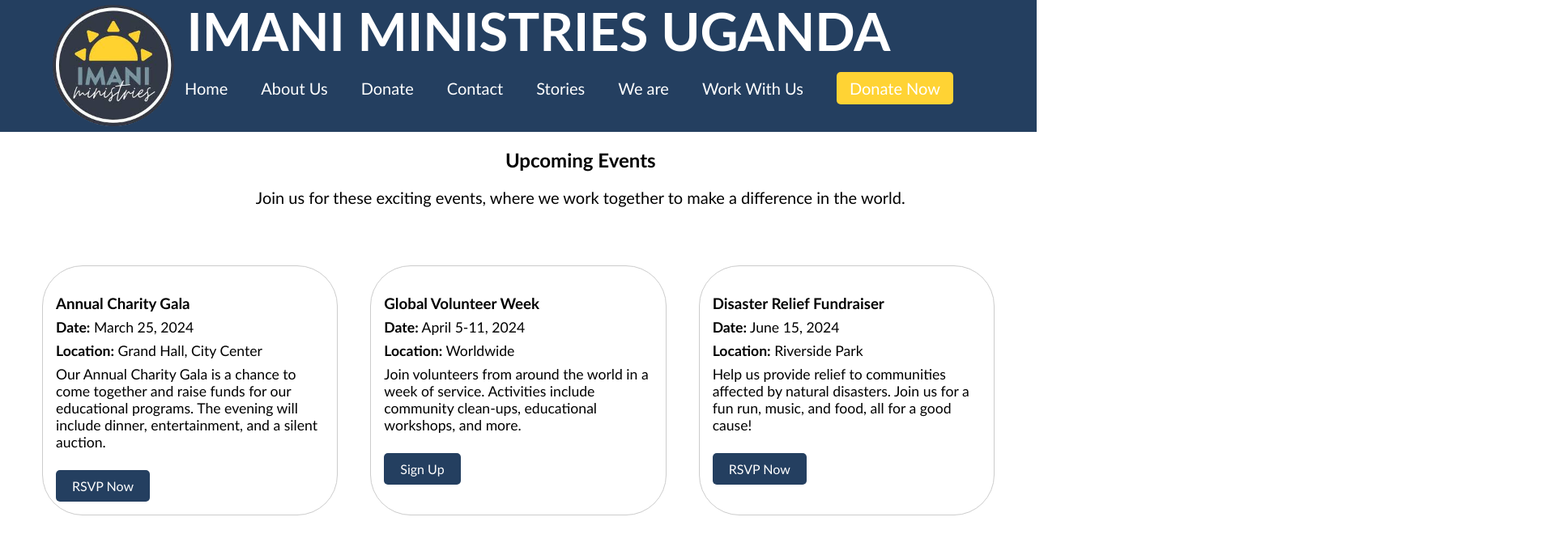
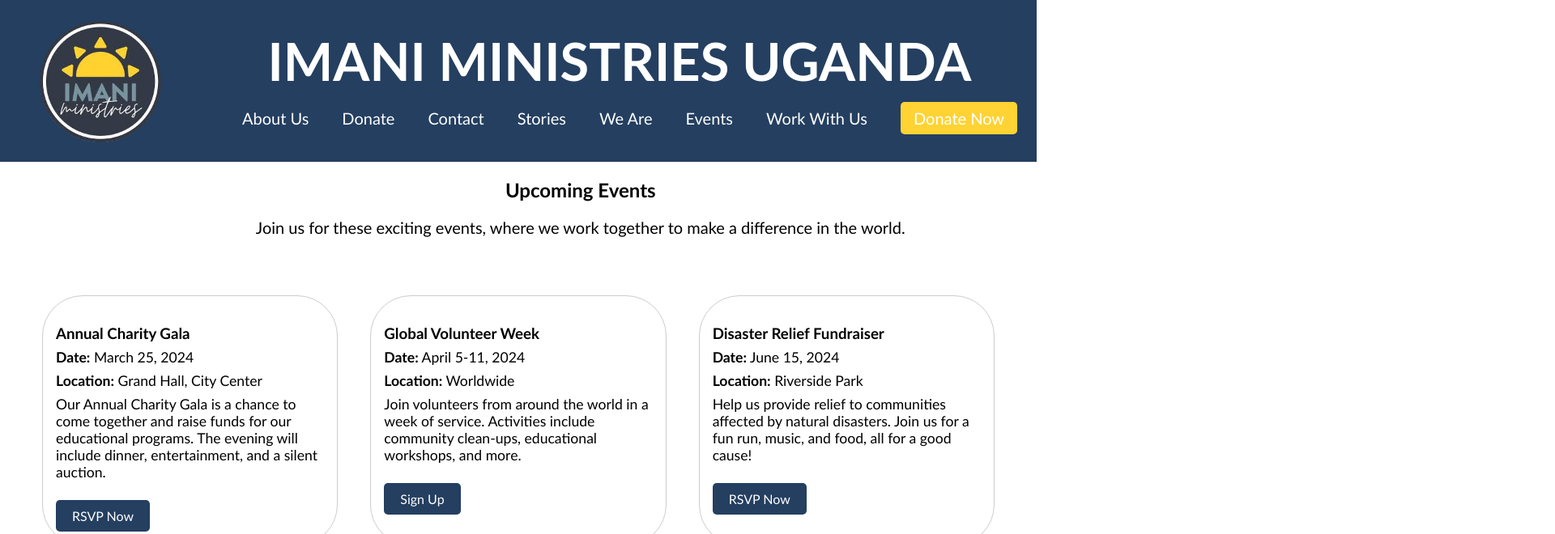
Before and after one commit to piranockharvey03/Imani-Ministries, a plain HTML site: page events.html in a window 1280 px wide. Shown: the top 660 px of the page at 81% size, 1920 px wide, since content can reach past the window. Drawn offline with Linux system fonts and the light colour scheme.

Commit message:
changes to the vav bar

```diff
--- a/css/aboutus.css
+++ b/css/aboutus.css
@@ -2,15 +2,33 @@ body {
     font-family: 'Trebuchet MS', 'Lucida Sans Unicode', 'Lucida Grande', 'Lucida Sans', Arial, sans-serif;
     margin: 0;
     padding: 0;
+    box-sizing: 0;
+    height: 100vh;
+    width: 100%;
     animation: fadeIn 2s ease-in-out;
+
 }
-
 .header {
     background: #243F60;
     color: #fff;
     padding: 1rem;
     text-align: center;
     animation: fadeIn 2s ease-in-out;
+}
+.container {
+    display: flex;
+    justify-content: center;
+    margin-top: 20px;
+    margin-bottom: -20px;
+}
+
+.navContainer {
+    margin-top: 120px;
+    margin-bottom: 20px;
+    font-size: 65px;
+    margin-left: 50px;
+    animation: slideInUp 1.5s ease-out;
+
 }
 
 .header h1 {
@@ -28,7 +46,7 @@ body {
     display: flex;
     justify-content: center;
     gap: 1rem;
-    margin-right: -50px;
+    /*margin-right: -50px;*/
 }
 
 .header ul li {
@@ -47,13 +65,12 @@ body {
 .header ul li a:hover {
     color: #ffd334;
 }
-
 .mainicon1 {
     border-radius: 150px;
     width: 150px;
     height: 150px;
-    margin-right: 1000px;
-    margin-bottom: -40px;
+    /* margin-right: 1000px;
+    margin-bottom: -40px;*/
     margin-top: -10px;
     animation: bounce 2s infinite;
 }
--- a/css/contactus.css
+++ b/css/contactus.css
@@ -1,9 +1,12 @@
-/* Contact Page Styles */
 body {
     font-family: 'Trebuchet MS', 'Lucida Sans Unicode', 'Lucida Grande', 'Lucida Sans', Arial, sans-serif;
     margin: 0;
     padding: 0;
-    color: #000000;
+    box-sizing: 0;
+    height: 100vh;
+    width: 100%;
+    animation: fadeIn 2s ease-in-out;
+
 }
 
 .header {
@@ -13,7 +16,21 @@ body {
     text-align: center;
     animation: fadeIn 2s ease-in-out;
 }
+.container {
+    display: flex;
+    justify-content: center;
+    margin-top: 20px;
+    margin-bottom: -20px;
+}
 
+.navContainer {
+    margin-top: 120px;
+    margin-bottom: 20px;
+    font-size: 65px;
+    margin-left: 50px;
+    animation: slideInUp 1.5s ease-out;
+
+}
 .header h1 {
     margin-top: -120px;
     margin-bottom: 70px;
@@ -29,7 +46,7 @@ body {
     display: flex;
     justify-content: center;
     gap: 1rem;
-    margin-right: -50px;
+    /*margin-right: -50px;*/
 }
 
 .header ul li {
@@ -52,8 +69,8 @@ body {
     border-radius: 150px;
     width: 150px;
     height: 150px;
-    margin-right: 1000px;
-    margin-bottom: -40px;
+    /* margin-right: 1000px;
+    margin-bottom: -40px;*/
     margin-top: -10px;
     animation: bounce 2s infinite;
 }
--- a/css/donate.css
+++ b/css/donate.css
@@ -1,8 +1,13 @@
 /* Donate Page Styles */
 body {
-    font-family: 'Trebuchet MS', 'Lucida Sans Unicode', 'Lucida Grande', 'Lucida Sans', Arial, sans-serif;    margin: 0;
+    font-family: 'Trebuchet MS', 'Lucida Sans Unicode', 'Lucida Grande', 'Lucida Sans', Arial, sans-serif;
+    margin: 0;
     padding: 0;
-    color: #000000;
+    box-sizing: 0;
+    height: 100vh;
+    width: 100%;
+    animation: fadeIn 2s ease-in-out;
+
 }
 
 .header {
@@ -13,6 +18,21 @@ body {
     animation: fadeIn 2s ease-in-out;
 }
 
+.container {
+    display: flex;
+    justify-content: center;
+    margin-top: 20px;
+    margin-bottom: -20px;
+}
+
+.navContainer {
+    margin-top: 120px;
+    margin-bottom: 20px;
+    font-size: 65px;
+    margin-left: 50px;
+    animation: slideInUp 1.5s ease-out;
+
+}
 .header h1 {
     margin-top: -120px;
     margin-bottom: 70px;
@@ -28,7 +48,7 @@ body {
     display: flex;
     justify-content: center;
     gap: 1rem;
-    margin-right: -50px;
+    /*margin-right: -50px;*/
 }
 
 .header ul li {
@@ -52,8 +72,8 @@ body {
     border-radius: 150px;
     width: 150px;
     height: 150px;
-    margin-right: 1000px;
-    margin-bottom: -40px;
+    /* margin-right: 1000px;
+    margin-bottom: -40px;*/
     margin-top: -10px;
     animation: bounce 2s infinite;
 }
--- a/css/events.css
+++ b/css/events.css
@@ -3,7 +3,11 @@ body {
     font-family: 'Trebuchet MS', 'Lucida Sans Unicode', 'Lucida Grande', 'Lucida Sans', Arial, sans-serif;
     margin: 0;
     padding: 0;
-    color: #000000;
+    box-sizing: 0;
+    height: 100vh;
+    width: 100%;
+    animation: fadeIn 2s ease-in-out;
+
 }
 .header {
     background: #243F60;
@@ -11,6 +15,22 @@ body {
     padding: 1rem;
     text-align: center;
     animation: fadeIn 2s ease-in-out;
+}
+
+.container {
+    display: flex;
+    justify-content: center;
+    margin-top: 20px;
+    margin-bottom: -20px;
+}
+
+.navContainer {
+    margin-top: 120px;
+    margin-bottom: 20px;
+    font-size: 65px;
+    margin-left: 50px;
+    animation: slideInUp 1.5s ease-out;
+
 }
 
 .header h1 {
@@ -28,7 +48,7 @@ body {
     display: flex;
     justify-content: center;
     gap: 1rem;
-    margin-right: -50px;
+    /*margin-right: -50px;*/
 }
 
 .header ul li {
@@ -52,8 +72,8 @@ body {
     border-radius: 150px;
     width: 150px;
     height: 150px;
-    margin-right: 1000px;
-    margin-bottom: -40px;
+    /* margin-right: 1000px;
+    margin-bottom: -40px;*/
     margin-top: -10px;
     animation: bounce 2s infinite;
 }
--- a/css/index.css
+++ b/css/index.css
@@ -4,15 +4,8 @@ body {
     padding: 0;
     box-sizing: 0;
     height: 100vh;
-        width: 100%;
+    width: 100%;
     animation: fadeIn 2s ease-in-out;
-
-}
-
-.container{
-    margin: 0;
-    padding: 0;
-
 }
 
 .header {
@@ -21,6 +14,19 @@ body {
     padding: 1rem;
     text-align: center;
     animation: fadeIn 2s ease-in-out;
+}
+.container {
+    display: flex;
+    justify-content: center;
+    margin-top: 20px;
+    margin-bottom: -20px;
+}
+.navContainer{
+    margin-top: 120px;
+        margin-bottom: 20px;
+        font-size: 65px;
+        margin-left: 50px;
+        animation: slideInUp 1.5s ease-out;
 }
 
 .header h1 {
@@ -38,7 +44,7 @@ body {
     display: flex;
     justify-content: center;
     gap: 1rem;
-    margin-right: -50px;
+/*margin-right: -50px;*/
 }
 
 .header ul li {
@@ -62,8 +68,8 @@ body {
     border-radius: 150px;
     width: 150px;
     height: 150px;
-    margin-right: 1000px;
-    margin-bottom: -40px;
+   /* margin-right: 1000px;
+    margin-bottom: -40px;*/
     margin-top: -10px;
     animation: bounce 2s infinite;
 }
--- a/css/stories.css
+++ b/css/stories.css
@@ -1,8 +1,13 @@
 /* Stories Page Styles */
 body {
-    font-family: 'Trebuchet MS', 'Lucida Sans Unicode', 'Lucida Grande', 'Lucida Sans', Arial, sans-serif;    margin: 0;
+    font-family: 'Trebuchet MS', 'Lucida Sans Unicode', 'Lucida Grande', 'Lucida Sans', Arial, sans-serif;
+    margin: 0;
     padding: 0;
-    color: #000000;
+    box-sizing: 0;
+    height: 100vh;
+    width: 100%;
+    animation: fadeIn 2s ease-in-out;
+
 }
 .header {
     background: #243F60;
@@ -12,6 +17,21 @@ body {
     animation: fadeIn 2s ease-in-out;
 }
 
+.container {
+    display: flex;
+    justify-content: center;
+    margin-top: 20px;
+    margin-bottom: -20px;
+}
+
+.navContainer {
+    margin-top: 120px;
+    margin-bottom: 20px;
+    font-size: 65px;
+    margin-left: 50px;
+    animation: slideInUp 1.5s ease-out;
+
+}
 .header h1 {
     margin-top: -120px;
     margin-bottom: 70px;
@@ -27,7 +47,7 @@ body {
     display: flex;
     justify-content: center;
     gap: 1rem;
-    margin-right: -50px;
+    /*margin-right: -50px;*/
 }
 
 .header ul li {
@@ -45,6 +65,16 @@ body {
 
 .header ul li a:hover {
     color: #ffd334;
+}
+
+.mainicon1 {
+    border-radius: 150px;
+    width: 150px;
+    height: 150px;
+    /* margin-right: 1000px;
+    margin-bottom: -40px;*/
+    margin-top: -10px;
+    animation: bounce 2s infinite;
 }
 .body2 .donate {
     background: #ffd334;
@@ -138,15 +168,7 @@ body {
     }
 }
 
-.mainicon1 {
-    border-radius: 150px;
-    width: 150px;
-    height: 150px;
-    margin-right: 1000px;
-    margin-bottom: -40px;
-    margin-top: -10px;
-    animation: bounce 2s infinite;
-}
+
 
 .icons {
     text-align: center;
--- a/css/wedo.css
+++ b/css/wedo.css
@@ -1,8 +1,12 @@
 /* What We Do Page Styles */
 body {
-    font-family: 'Trebuchet MS', 'Lucida Sans Unicode', 'Lucida Grande', 'Lucida Sans', Arial, sans-serif;    margin: 0;
+    font-family: 'Trebuchet MS', 'Lucida Sans Unicode', 'Lucida Grande', 'Lucida Sans', Arial, sans-serif;
+    margin: 0;
     padding: 0;
-    color: #000000;
+    box-sizing: 0;
+    height: 100vh;
+    width: 100%;
+    animation: fadeIn 2s ease-in-out;
 }
 
 .header {
@@ -11,6 +15,20 @@ body {
     padding: 1rem;
     text-align: center;
     animation: fadeIn 2s ease-in-out;
+}
+.container {
+    display: flex;
+    justify-content: center;
+    margin-top: 20px;
+    margin-bottom: -20px;
+}
+
+.navContainer {
+    margin-top: 120px;
+    margin-bottom: 20px;
+    font-size: 65px;
+    margin-left: 50px;
+    animation: slideInUp 1.5s ease-out;
 }
 
 .header h1 {
@@ -28,9 +46,8 @@ body {
     display: flex;
     justify-content: center;
     gap: 1rem;
-    margin-right: -50px;
+    /*margin-right: -50px;*/
 }
-
 .header ul li {
     margin: -25px;
     margin-top: -50px;
@@ -52,8 +69,8 @@ body {
     border-radius: 150px;
     width: 150px;
     height: 150px;
-    margin-right: 1000px;
-    margin-bottom: -40px;
+    /* margin-right: 1000px;
+    margin-bottom: -40px;*/
     margin-top: -10px;
     animation: bounce 2s infinite;
 }
--- a/css/workwithus.css
+++ b/css/workwithus.css
@@ -1,8 +1,12 @@
 /* Work With Us Page Styles */
 body {
-    font-family: 'Trebuchet MS', 'Lucida Sans Unicode', 'Lucida Grande', 'Lucida Sans', Arial, sans-serif;    margin: 0;
+    font-family: 'Trebuchet MS', 'Lucida Sans Unicode', 'Lucida Grande', 'Lucida Sans', Arial, sans-serif;
+    margin: 0;
     padding: 0;
-    color: #000000;
+    box-sizing: 0;
+    height: 100vh;
+    width: 100%;
+    animation: fadeIn 2s ease-in-out;
 }
 
 .header {
@@ -13,6 +17,21 @@ body {
     animation: fadeIn 2s ease-in-out;
 }
 
+.container {
+    display: flex;
+    justify-content: center;
+    margin-top: 20px;
+    margin-bottom: -20px;
+}
+
+.navContainer {
+    margin-top: 120px;
+    margin-bottom: 20px;
+    font-size: 65px;
+    margin-left: 50px;
+    animation: slideInUp 1.5s ease-out;
+}
+
 .header h1 {
     margin-top: -120px;
     margin-bottom: 70px;
@@ -20,7 +39,6 @@ body {
     margin-left: 50px;
     animation: slideInUp 1.5s ease-out;
 }
-
 .header ul {
     list-style: none;
     padding: 0;
@@ -28,7 +46,7 @@ body {
     display: flex;
     justify-content: center;
     gap: 1rem;
-    margin-right: -50px;
+    /*margin-right: -50px;*/
 }
 
 .header ul li {
@@ -52,8 +70,8 @@ body {
     border-radius: 150px;
     width: 150px;
     height: 150px;
-    margin-right: 1000px;
-    margin-bottom: -40px;
+    /* margin-right: 1000px;
+    margin-bottom: -40px;*/
     margin-top: -10px;
     animation: bounce 2s infinite;
 }
--- a/events.html
+++ b/events.html
@@ -11,20 +11,24 @@
 <body>
     <header class="header">
         <div class="container">
+            <div>
                 <img class="mainicon1" src="images/imani.jpg" alt="Imani Ministries logo">
+            </div>
+            <div class="navContainer">
                 <h1>IMANI MINISTRIES UGANDA</h1>
                 <nav>
                     <ul>
-                <li><a href="index.html">Home</a></li>
                         <li><a href="aboutus.html">About Us</a></li>
                         <li><a href="donate.html">Donate</a></li>
                         <li><a href="contactus.html">Contact</a></li>
                         <li><a href="stories.html">Stories</a></li>
-                <li><a href="wedo.html">We are</a></li>
+                        <li><a href="wedo.html">We Are</a></li>
+                        <li><a href="events.html">Events</a></li>
                         <li><a href="workwithus.html">Work With Us</a></li>
                         <li class="body2"><a href="donate.html" class="donate">Donate Now</a></li>
                     </ul>
                 </nav>
+            </div>
         </div>
     </header>
 
```
Also changed, not shown: aboutus.html (+4 -0 lines), contactus.html (+4 -0 lines), donate.html (+4 -1 lines), index.html (+6 -3 lines), stories.html (+4 -1 lines), wedo.html (+4 -0 lines), workwithus.html (+4 -0 lines). Lines whose indentation alone changed are shown as unchanged.
